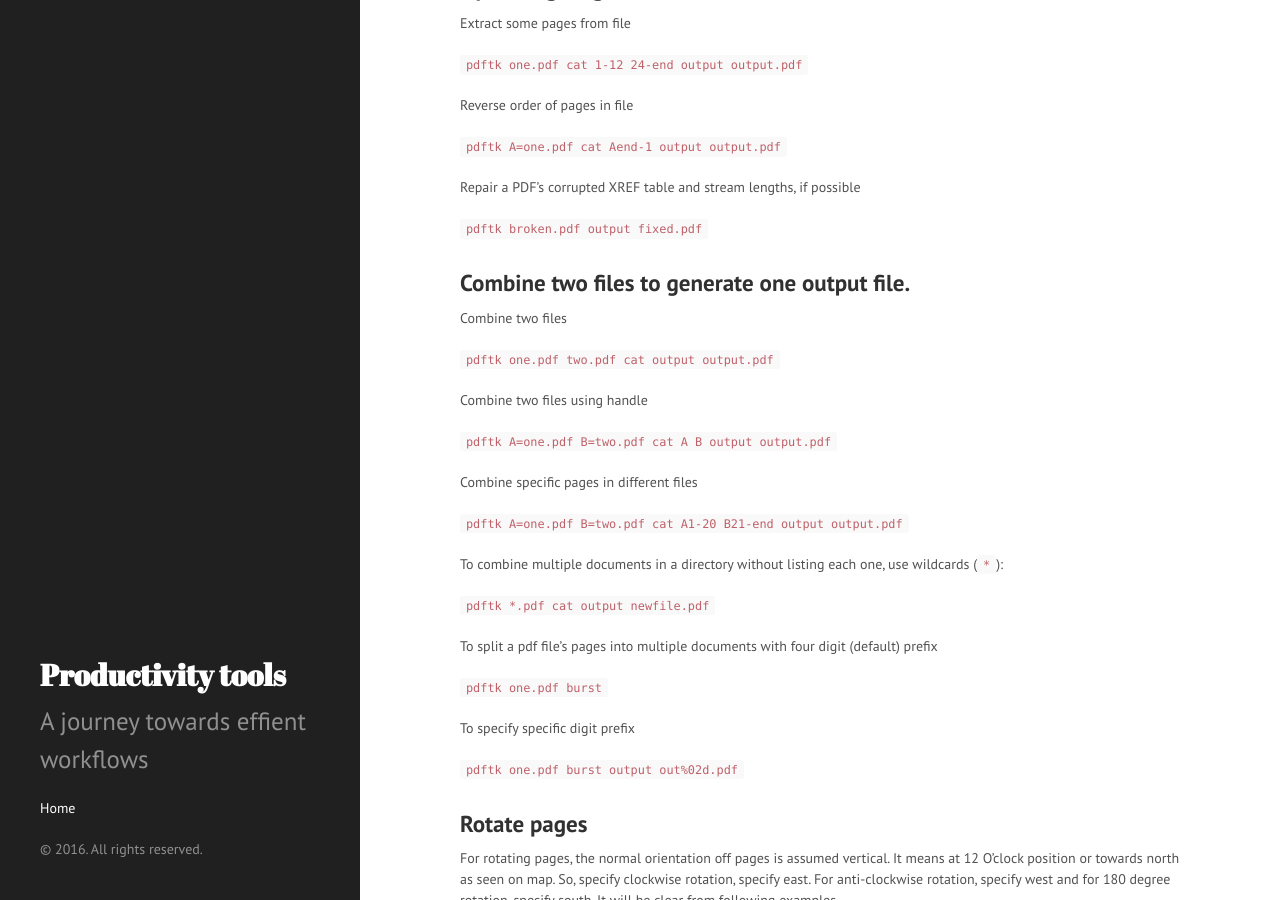
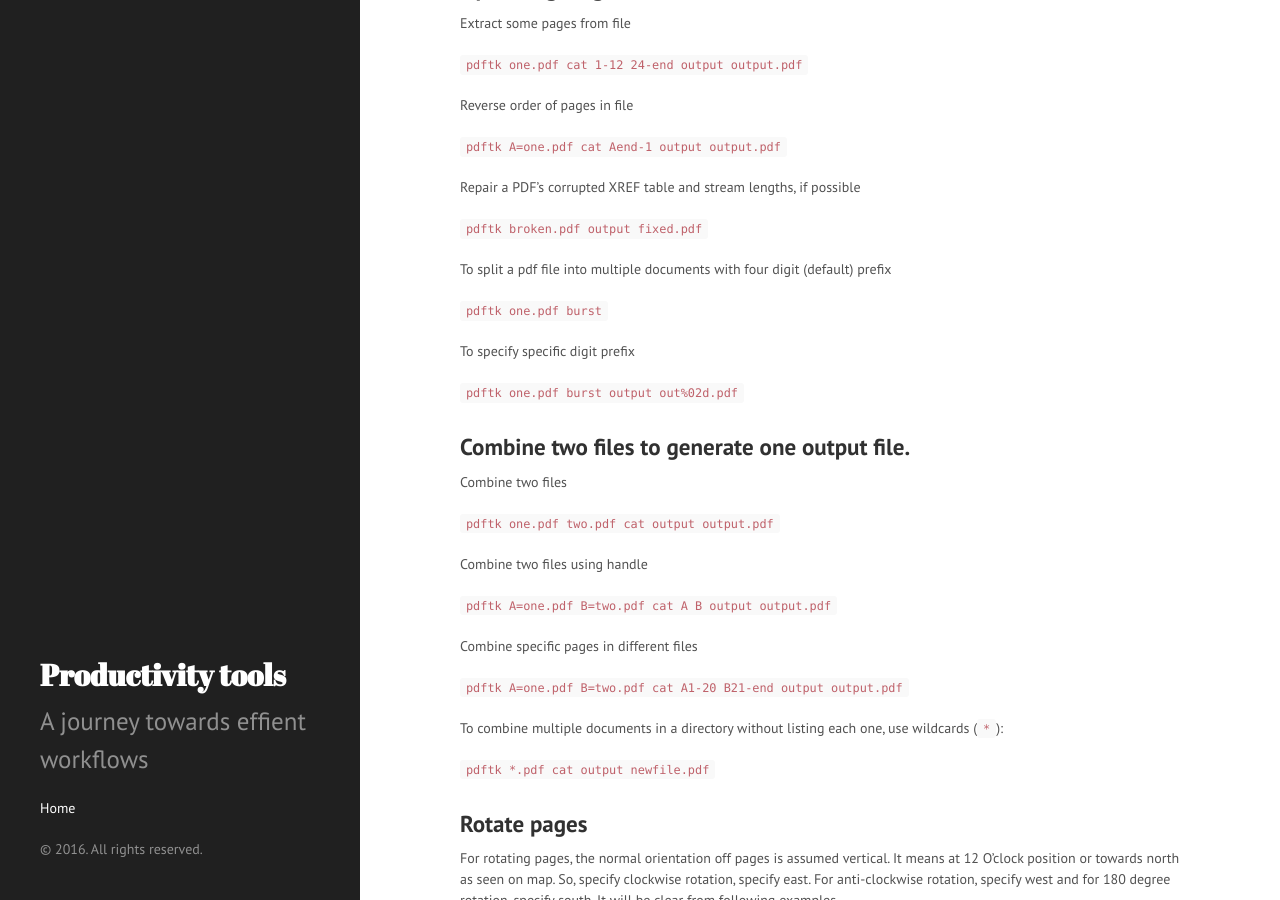
Before and after one commit to MaheshTK/MaheshTK.github.io, a Jekyll site: the page built from _posts/2016-08-03-manipulating-pdf-files.markdown, in a window 1280 px wide and 900 px high, scrolled down 587 px. Built offline with Jekyll 4.4.1, drawn with Linux system fonts in a browser that asks for light colours; part of the change alters nothing that is shown.

Commit message:
Post update: Manipulating pdf files

````diff
--- a/_posts/2016-08-03-manipulating-pdf-files.markdown
+++ b/_posts/2016-08-03-manipulating-pdf-files.markdown
@@ -27,6 +27,14 @@ Repair a PDF’s corrupted XREF table and stream lengths, if possible
 
 ```pdftk broken.pdf output fixed.pdf```
 
+To split a pdf file into multiple documents with four digit (default) prefix
+
+```pdftk one.pdf burst```
+
+To specify specific digit prefix
+
+```pdftk one.pdf burst output out%02d.pdf```
+
 ### Combine two files to generate one output file.
 
 Combine two files
@@ -45,15 +53,6 @@ To combine multiple documents in a directory without listing each one, use wildc
 
 ```pdftk *.pdf cat output newfile.pdf```
 
-To split a pdf file’s pages into multiple documents with four digit (default) prefix
-
-```pdftk one.pdf burst```
-
-To specify specific digit prefix
-
-```pdftk one.pdf burst output out%02d.pdf```
-
-
 ### Rotate pages
 
 For rotating pages, the normal orientation off pages is assumed vertical. It means at 12 O'clock position or towards north as seen on map. So, specify clockwise rotation, specify east. For anti-clockwise rotation, specify west and for 180 degree rotation, specify south. It will be clear from following examples.
````
